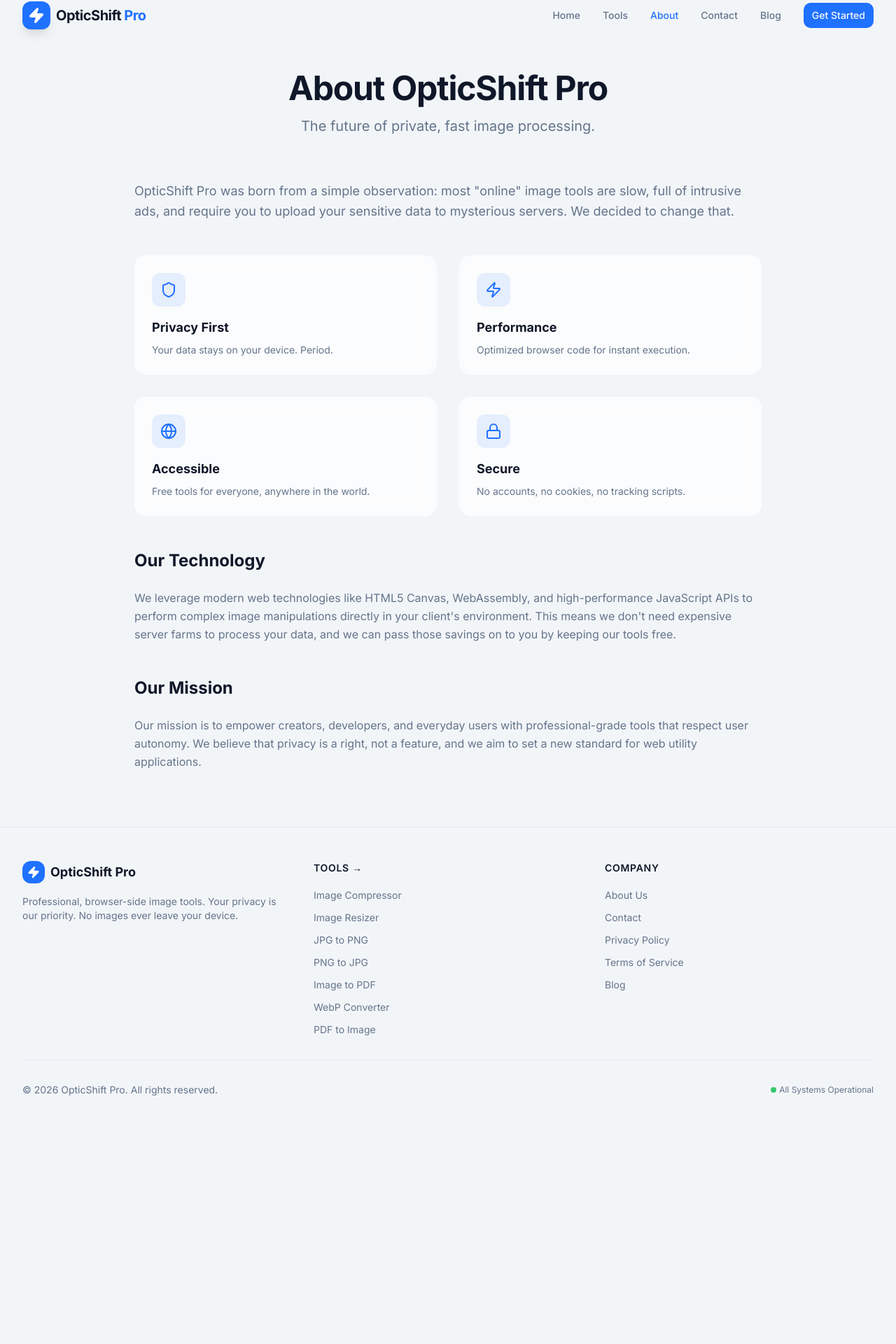
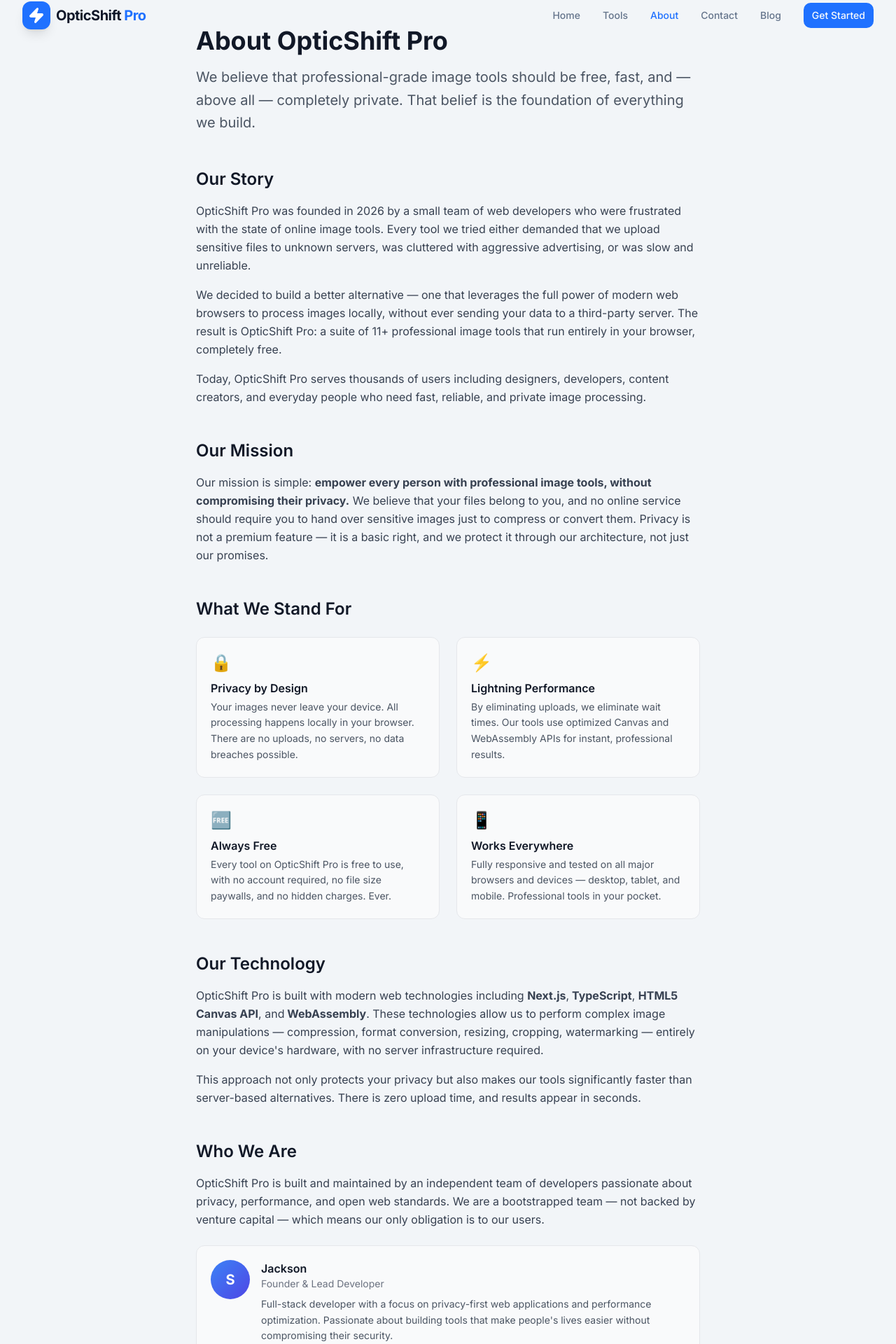
Before and after one commit to surajkumar122024-star/ok01, a Next.js app: page /about in a window 1280 px wide. Shown: the part 26-1946 px from the top of the page at 70% size. Before the commit the page ends 1641 px from the top, so only its background shows below. Built offline with nearby package versions, Linux system fonts and the light colour scheme.

Commit message:
Refactor AboutPage layout and content structure

```diff
--- a/src/app/about/page.tsx
+++ b/src/app/about/page.tsx
@@ -1,50 +1,142 @@
-import { Shield, Zap, Globe, Lock } from 'lucide-react';
-import { AdPlaceholder } from '@/components/AdPlaceholder';
-
 export default function AboutPage() {
   return (
-    <div className="min-h-screen pt-32 pb-20 px-4">
-      <div className="max-w-4xl mx-auto space-y-16">
-        <div className="text-center space-y-4">
-          <h1 className="text-4xl md:text-5xl font-bold tracking-tight">About OpticShift Pro</h1>
-          <p className="text-xl text-muted-foreground">The future of private, fast image processing.</p>
+    <main className="max-w-3xl mx-auto px-6 py-16 text-gray-800">
+
+      {/* Hero */}
+      <div className="mb-12">
+        <h1 className="text-4xl font-bold mb-4 text-gray-900">About OpticShift Pro</h1>
+        <p className="text-xl text-gray-600 leading-relaxed">
+          We believe that professional-grade image tools should be free, fast, and — above all —
+          completely private. That belief is the foundation of everything we build.
+        </p>
       </div>
 
-        <div className="prose prose-lg dark:prose-invert max-w-none">
-          <p className="text-lg leading-relaxed text-muted-foreground">
-            OpticShift Pro was born from a simple observation: most "online" image tools are slow, full of intrusive ads, and require you to upload your sensitive data to mysterious servers. We decided to change that.
+      {/* Our Story */}
+      <section className="mb-12">
+        <h2 className="text-2xl font-semibold mb-4 text-gray-900">Our Story</h2>
+        <p className="leading-relaxed mb-4 text-gray-700">
+          OpticShift Pro was founded in 2026 by a small team of web developers who were frustrated
+          with the state of online image tools. Every tool we tried either demanded that we upload
+          sensitive files to unknown servers, was cluttered with aggressive advertising, or was slow
+          and unreliable.
         </p>
+        <p className="leading-relaxed mb-4 text-gray-700">
+          We decided to build a better alternative — one that leverages the full power of modern
+          web browsers to process images locally, without ever sending your data to a third-party server.
+          The result is OpticShift Pro: a suite of 11+ professional image tools that run entirely
+          in your browser, completely free.
+        </p>
+        <p className="leading-relaxed text-gray-700">
+          Today, OpticShift Pro serves thousands of users including designers, developers, content
+          creators, and everyday people who need fast, reliable, and private image processing.
+        </p>
+      </section>
 
-          <div className="grid grid-cols-1 md:grid-cols-2 gap-8 my-12 not-prose">
-            {[
-              { icon: Shield, title: "Privacy First", text: "Your data stays on your device. Period." },
-              { icon: Zap, title: "Performance", text: "Optimized browser code for instant execution." },
-              { icon: Globe, title: "Accessible", text: "Free tools for everyone, anywhere in the world." },
-              { icon: Lock, title: "Secure", text: "No accounts, no cookies, no tracking scripts." }
-            ].map((item, idx) => (
-              <div key={idx} className="p-6 glass rounded-2xl border">
-                <div className="w-12 h-12 bg-primary/10 rounded-xl flex items-center justify-center text-primary mb-4">
-                  <item.icon size={24} />
+      {/* Mission */}
+      <section className="mb-12">
+        <h2 className="text-2xl font-semibold mb-4 text-gray-900">Our Mission</h2>
+        <p className="leading-relaxed text-gray-700">
+          Our mission is simple: <strong>empower every person with professional image tools,
+          without compromising their privacy.</strong> We believe that your files belong to you,
+          and no online service should require you to hand over sensitive images just to compress
+          or convert them. Privacy is not a premium feature — it is a basic right, and we protect
+          it through our architecture, not just our promises.
+        </p>
+      </section>
+
+      {/* Values */}
+      <section className="mb-12">
+        <h2 className="text-2xl font-semibold mb-6 text-gray-900">What We Stand For</h2>
+        <div className="grid grid-cols-1 sm:grid-cols-2 gap-6">
+          <div className="p-5 border border-gray-200 rounded-xl bg-gray-50">
+            <div className="text-2xl mb-2">🔒</div>
+            <h3 className="font-semibold text-gray-900 mb-1">Privacy by Design</h3>
+            <p className="text-sm text-gray-600 leading-relaxed">
+              Your images never leave your device. All processing happens locally in your browser.
+              There are no uploads, no servers, no data breaches possible.
+            </p>
           </div>
-                <h3 className="text-lg font-bold mb-2">{item.title}</h3>
-                <p className="text-muted-foreground text-sm">{item.text}</p>
+          <div className="p-5 border border-gray-200 rounded-xl bg-gray-50">
+            <div className="text-2xl mb-2">⚡</div>
+            <h3 className="font-semibold text-gray-900 mb-1">Lightning Performance</h3>
+            <p className="text-sm text-gray-600 leading-relaxed">
+              By eliminating uploads, we eliminate wait times. Our tools use optimized Canvas
+              and WebAssembly APIs for instant, professional results.
+            </p>
           </div>
-            ))}
+          <div className="p-5 border border-gray-200 rounded-xl bg-gray-50">
+            <div className="text-2xl mb-2">🆓</div>
+            <h3 className="font-semibold text-gray-900 mb-1">Always Free</h3>
+            <p className="text-sm text-gray-600 leading-relaxed">
+              Every tool on OpticShift Pro is free to use, with no account required, no file
+              size paywalls, and no hidden charges. Ever.
+            </p>
           </div>
-
-          <h2 className="text-2xl font-bold mt-12 mb-6">Our Technology</h2>
-          <p className="text-muted-foreground leading-relaxed">
-            We leverage modern web technologies like HTML5 Canvas, WebAssembly, and high-performance JavaScript APIs to perform complex image manipulations directly in your client's environment. This means we don't need expensive server farms to process your data, and we can pass those savings on to you by keeping our tools free.
-          </p>
-
-          <AdPlaceholder className="my-12" />
-
-          <h2 className="text-2xl font-bold mt-12 mb-6">Our Mission</h2>
-          <p className="text-muted-foreground leading-relaxed">
-            Our mission is to empower creators, developers, and everyday users with professional-grade tools that respect user autonomy. We believe that privacy is a right, not a feature, and we aim to set a new standard for web utility applications.
+          <div className="p-5 border border-gray-200 rounded-xl bg-gray-50">
+            <div className="text-2xl mb-2">📱</div>
+            <h3 className="font-semibold text-gray-900 mb-1">Works Everywhere</h3>
+            <p className="text-sm text-gray-600 leading-relaxed">
+              Fully responsive and tested on all major browsers and devices — desktop, tablet,
+              and mobile. Professional tools in your pocket.
             </p>
           </div>
         </div>
+      </section>
+
+      {/* Technology */}
+      <section className="mb-12">
+        <h2 className="text-2xl font-semibold mb-4 text-gray-900">Our Technology</h2>
+        <p className="leading-relaxed text-gray-700 mb-4">
+          OpticShift Pro is built with modern web technologies including <strong>Next.js</strong>,
+          <strong> TypeScript</strong>, <strong>HTML5 Canvas API</strong>, and
+          <strong> WebAssembly</strong>. These technologies allow us to perform complex image
+          manipulations — compression, format conversion, resizing, cropping, watermarking —
+          entirely on your device&apos;s hardware, with no server infrastructure required.
+        </p>
+        <p className="leading-relaxed text-gray-700">
+          This approach not only protects your privacy but also makes our tools significantly
+          faster than server-based alternatives. There is zero upload time, and results appear
+          in seconds.
+        </p>
+      </section>
+
+      {/* Team */}
+      <section className="mb-12">
+        <h2 className="text-2xl font-semibold mb-4 text-gray-900">Who We Are</h2>
+        <p className="leading-relaxed text-gray-700 mb-6">
+          OpticShift Pro is built and maintained by an independent team of developers passionate
+          about privacy, performance, and open web standards. We are a bootstrapped team — not
+          backed by venture capital — which means our only obligation is to our users.
+        </p>
+        <div className="flex items-start gap-4 p-5 border border-gray-200 rounded-xl bg-gray-50">
+          <div className="w-14 h-14 rounded-full bg-gradient-to-br from-blue-500 to-indigo-600 flex items-center justify-center text-white font-bold text-xl flex-shrink-0">
+            S
           </div>
+          <div>
+            <p className="font-semibold text-gray-900">Jackson</p>
+            <p className="text-sm text-gray-500 mb-2">Founder &amp; Lead Developer</p>
+            <p className="text-sm text-gray-600 leading-relaxed">
+              Full-stack developer with a focus on privacy-first web applications and
+              performance optimization. Passionate about building tools that make people&apos;s
+              lives easier without compromising their security.
+            </p>
+          </div>
+        </div>
+      </section>
+
+      {/* CTA */}
+      <section className="text-center py-10 px-6 bg-gradient-to-br from-blue-50 to-indigo-50 rounded-2xl border border-blue-100">
+        <h2 className="text-2xl font-bold mb-3 text-gray-900">Ready to get started?</h2>
+        <p className="text-gray-600 mb-6">
+          Try any of our 11+ free image tools — no account needed, no files uploaded.
+        </p>
+        <a
+          href="/tools"
+          className="inline-block bg-blue-600 hover:bg-blue-700 text-white font-semibold px-8 py-3 rounded-lg transition-colors duration-200"
+        >
+          Explore All Tools →
+        </a>
+      </section>
+    </main>
   );
 }
```
Lines whose indentation alone changed are shown as unchanged.
